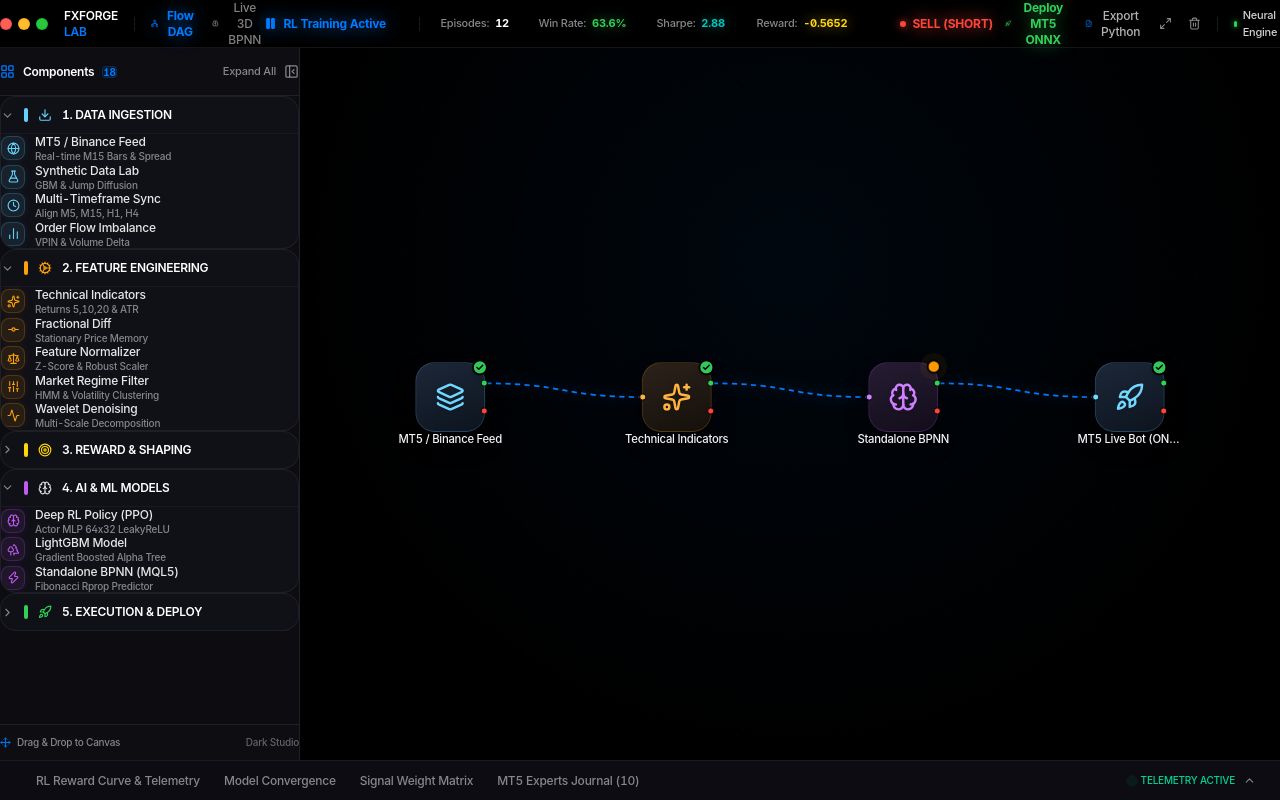
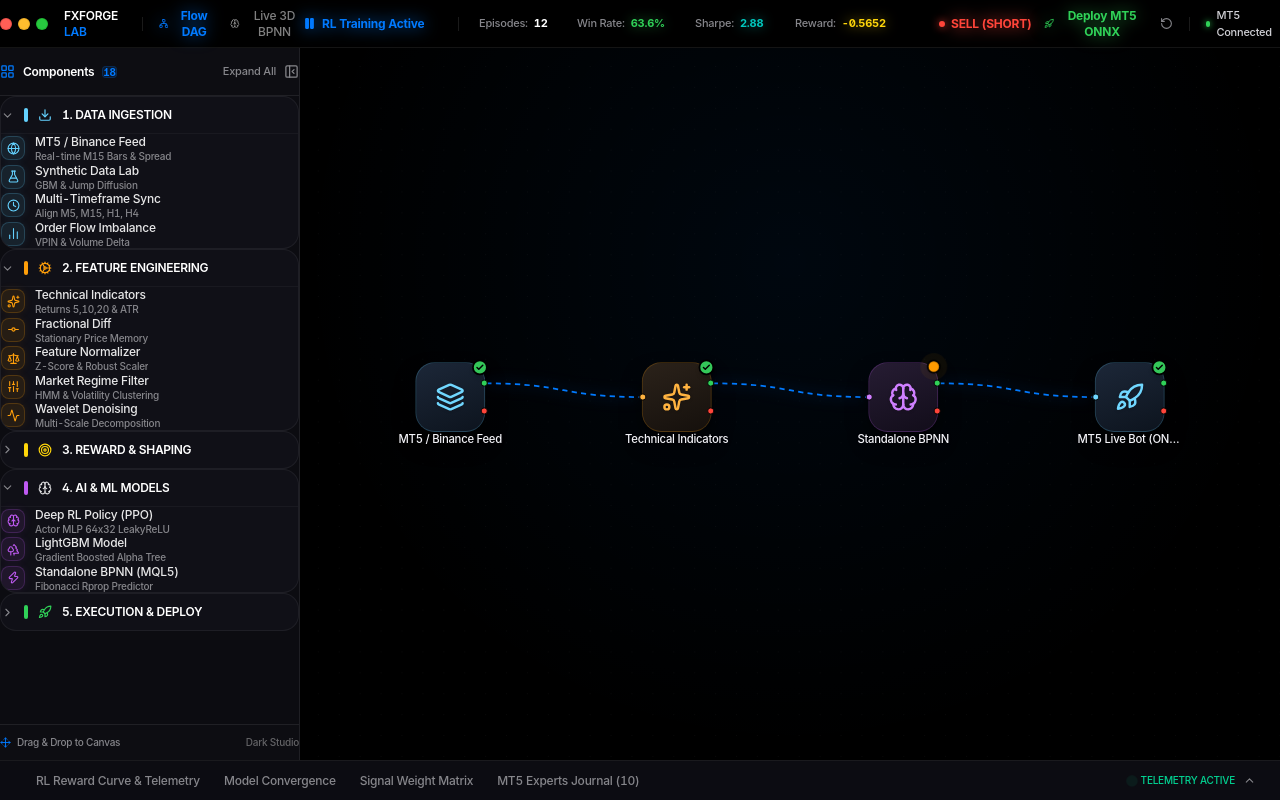
Before and after one commit to superman-owner/AI-RL-BPNN, a React (Vite) app: page / in a window 1280 px wide. Built offline with nearby package versions, Linux system fonts and the light colour scheme.

Commit message:
style: unify TopNav layout identically on both views and rename status to MT5 Connected

```diff
--- a/src/components/Header/TopNav.tsx
+++ b/src/components/Header/TopNav.tsx
@@ -23,9 +23,7 @@ interface TopNavProps {
 export const TopNav: React.FC<TopNavProps> = ({
   activeView,
   onViewChange,
-  onOpenExportModal,
   onFitView,
-  onClearFlow,
   isRLTraining = true,
   onToggleRLTraining,
   rlTelemetry,
@@ -168,7 +166,7 @@ export const TopNav: React.FC<TopNavProps> = ({
         </div>
       </div>
 
-      {/* Right: Actions (Deploy MT5 on both views + View-specific Tools) */}
+      {/* Right: Actions (Identical on Both Views: Deploy MT5 ONNX + Reset + MT5 Connected) */}
       <div className="flex items-center gap-4">
         {/* Deploy MT5 ONNX (Available on both pages) */}
         <button
@@ -179,49 +177,22 @@ export const TopNav: React.FC<TopNavProps> = ({
           <span>Deploy MT5 ONNX</span>
         </button>
 
-        {activeView === 'studio' ? (
-          <>
-            <button
-              onClick={onOpenExportModal}
-              className="flex items-center gap-1.5 text-xs font-medium text-white/70 hover:text-white hover:drop-shadow-[0_0_6px_rgba(255,255,255,0.5)] transition-all cursor-pointer"
-              title="Export Python DAG Code"
-            >
-              <LucideIcons.FileCode size={13} className="text-[#007aff]" />
-              <span>Export Python</span>
-            </button>
-
-            <button
-              onClick={onFitView}
-              title="Fit Flow to Screen (Ctrl+1)"
-              className="p-1 text-[#86868b] hover:text-white hover:drop-shadow-[0_0_6px_rgba(255,255,255,0.6)] transition-all cursor-pointer"
-            >
-              <LucideIcons.Maximize2 size={13} />
-            </button>
-
-            <button
-              onClick={onClearFlow}
-              title="Reset Flow"
-              className="p-1 text-[#86868b] hover:text-[#ff453a] hover:drop-shadow-[0_0_6px_rgba(255,69,58,0.5)] transition-colors cursor-pointer"
-            >
-              <LucideIcons.Trash2 size={13} />
-            </button>
-          </>
-        ) : (
-          <button
-            onClick={onResetCamera}
-            title="Reset Camera Angle"
-            className="p-1 text-[#86868b] hover:text-white hover:drop-shadow-[0_0_6px_rgba(255,255,255,0.7)] transition-colors cursor-pointer"
-          >
-            <LucideIcons.RotateCcw size={13} />
-          </button>
-        )}
+        {/* Reset View Button */}
+        <button
+          onClick={activeView === 'studio' ? onFitView : onResetCamera}
+          title={activeView === 'studio' ? 'Reset Canvas View' : 'Reset Camera Angle'}
+          className="p-1 text-[#86868b] hover:text-white hover:drop-shadow-[0_0_6px_rgba(255,255,255,0.7)] transition-colors cursor-pointer"
+        >
+          <LucideIcons.RotateCcw size={13} />
+        </button>
 
         <div className="h-3.5 w-[1px] bg-white/10" />
 
+        {/* MT5 Connected Status Indicator */}
         <div className="flex items-center gap-3 text-[11px] text-[#86868b]">
           <div className="flex items-center gap-1.5">
             <span className="w-1.5 h-1.5 rounded-full bg-[#30d158] shadow-[0_0_6px_#30d158]" />
-            <span className="text-[#d1d1d6]">Neural Engine</span>
+            <span className="text-[#d1d1d6] font-medium">MT5 Connected</span>
           </div>
         </div>
       </div>
```
